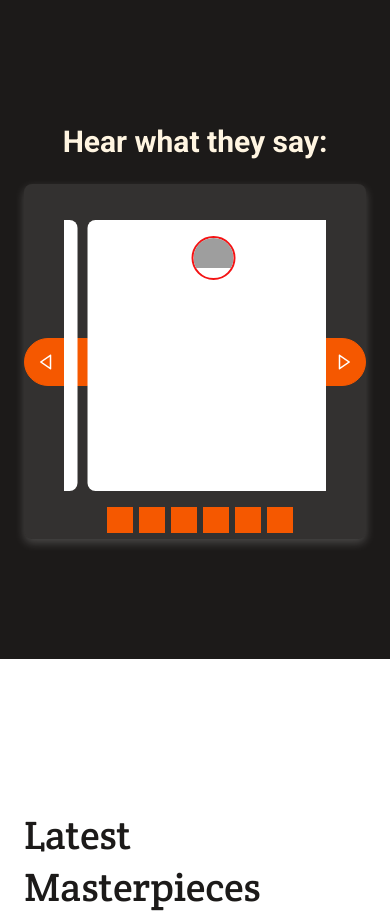
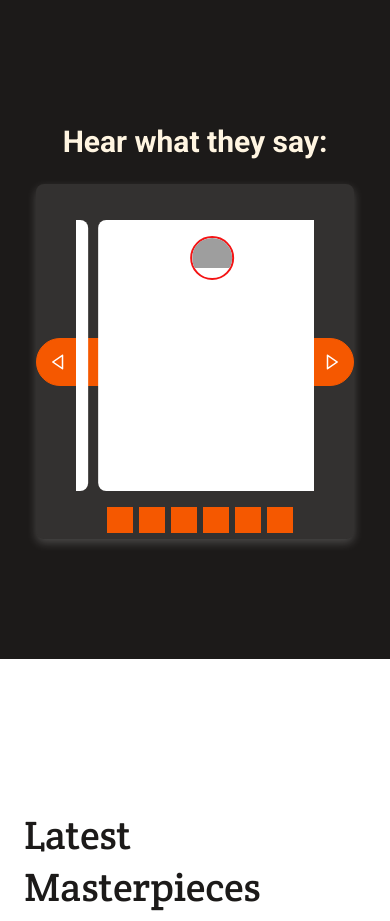
Before and after one commit to emmiiorji/portfolio, a React (Create React App) app: page / in a window 390 px wide. Shown: the part 840-1761 px from the top of the page. Built offline with nearby package versions, Linux system fonts and the light colour scheme; grey boxes are pictures that could not be loaded.

Commit message:
Update Testimonials component

```diff
--- a/src/components/Testimonials.jsx
+++ b/src/components/Testimonials.jsx
@@ -16,7 +16,7 @@ const Testimonials = () => {
   const numOfSlides = windowWidth < 768 ? 1 : 3;
 
   return (
-    <section className="flex flex-col items-center mt-32" id="slick">
+    <section className="flex flex-col items-center mt-32 px-[calc(10.416%-24px)] md:p-0" id="slick">
       <h2 className="text-3xl font-bold text-customOffWhite mb-6 text-center">Hear what they say:</h2>
       <div className="drop-shadow-customLg w-full max-w-3xl bg-customLightBlack px-10 md:px-4 tab:px-10 md:box-content rounded-lg">
         <Slider
```
